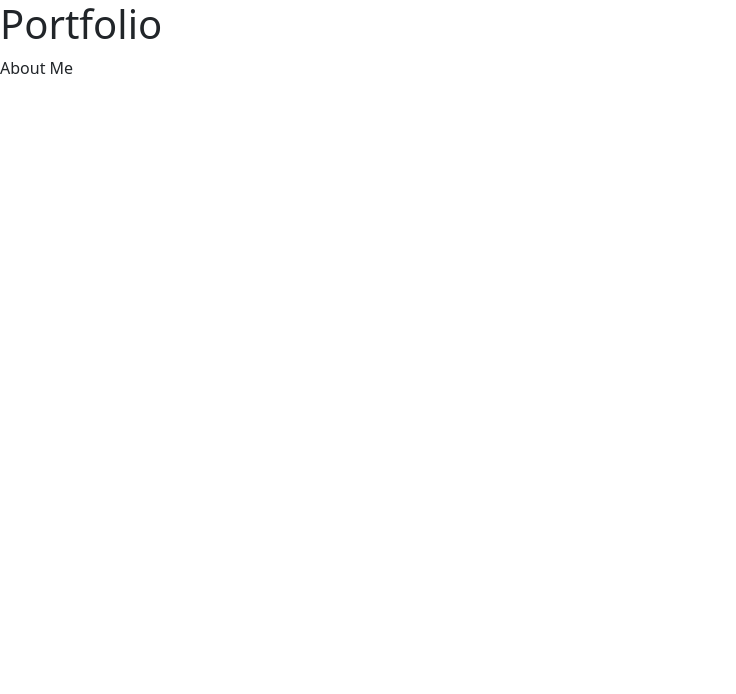
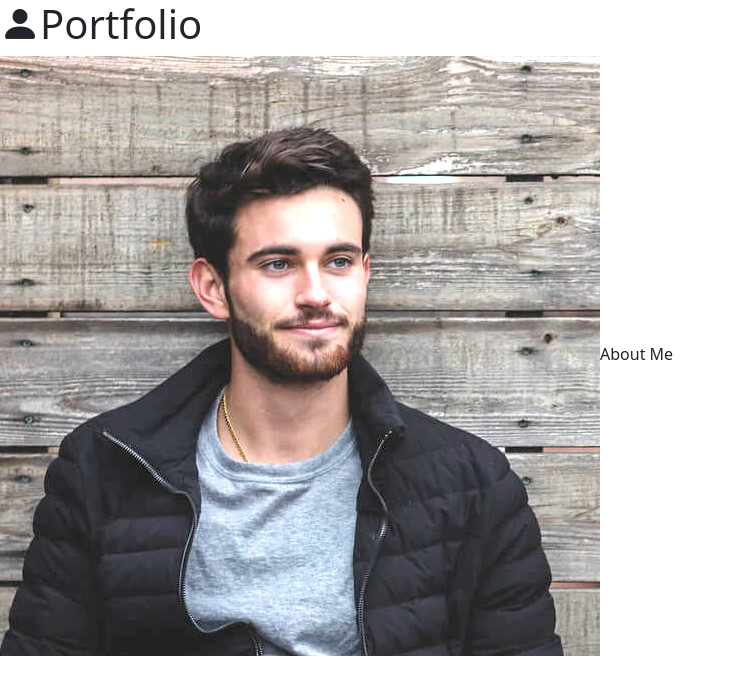
Before and after one commit to YaswanthSingamaneni/Portfolio, a website: page index.html in a window 1280 px wide. Shown: the whole page, without its empty margins (0-736 px from the left). Drawn offline with nearby package versions, Linux system fonts and the light colour scheme.

Commit message:
image update

```diff
--- a/index.html
+++ b/index.html
@@ -9,7 +9,8 @@
     <link rel="stylesheet" href="https://cdn.jsdelivr.net/npm/bootstrap-icons@1.9.1/font/bootstrap-icons.css">
 </head>
 <body>
-    <h1>Portfolio</h1>
+    <h1><span class="bi bi-person-fill"></span>Portfolio</h1>
+    <img src="public/profilepic.jpg"
     <p>About Me</p>
 </body>
 </html>
```
Also changed, not shown: public/profilepic.jpg (added).
